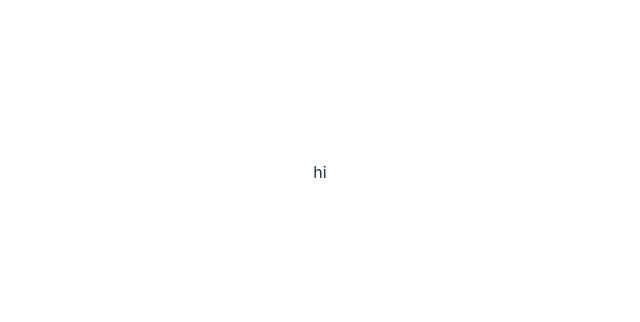
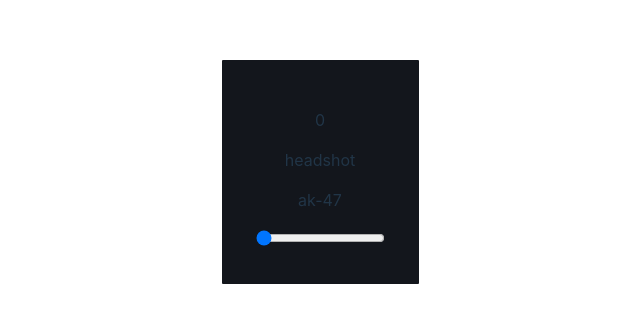
Before and after one commit to jameschenn/gaming-stats-widgets, a React (Vite) app: page / in a window 1280 px wide. Shown: the part 228-550 px from the top of the page, without its empty margins (320-960 px from the left). Built offline with nearby package versions, Linux system fonts and the light colour scheme.

Commit message:
slider working with valtio

```diff
--- a/package.json
+++ b/package.json
@@ -11,7 +11,8 @@
   },
   "dependencies": {
     "react": "^18.2.0",
-    "react-dom": "^18.2.0"
+    "react-dom": "^18.2.0",
+    "valtio": "^1.13.1"
   },
   "devDependencies": {
     "@types/react": "^18.2.56",
--- a/src/App.tsx
+++ b/src/App.tsx
@@ -1,6 +1,12 @@
-import { useState } from 'react'
-import './App.css'
+import React from 'react';
+import HeadshotSlider from './widgets/HeadshotSlider';
+import './App.css';
 
-export default function App() {
-  return 'hi'
+const App: React.FC = () => {
+
+  return (
+    <HeadshotSlider />
+    )
 }
+
+export default App;
--- /dev/null
+++ b/src/components/Card.tsx
@@ -0,0 +1,18 @@
+import React from 'react';
+import './styles/Card.css';
+
+interface CardProps {
+    children: React.ReactNode;
+}
+
+const Card: React.FC<CardProps> = ({children}) => {
+
+    return (
+        <div>
+            {children}
+        </div>
+    )
+}
+
+
+export default Card;
--- /dev/null
+++ b/src/components/Slider.tsx
@@ -0,0 +1,29 @@
+import React from 'react';
+import { useSnapshot } from 'valtio';
+import { setSliderPercentage } from '../store';
+
+interface SliderProps {
+    value: { percentage: number };
+}
+
+const Slider: React.FC<SliderProps> = ({ value }) => {
+
+    const snap = useSnapshot(value);
+
+    const handleChange = (e: React.ChangeEvent<HTMLInputElement>) => {
+        setSliderPercentage(parseInt(e.target.value));
+    }
+
+    console.log(snap.percentage)
+    return (
+        <input
+            type='range'
+            min='0'
+            max='100'
+            value={snap.percentage}
+            onChange={handleChange}
+        />
+    );
+}
+
+export default Slider;
--- /dev/null
+++ b/src/components/styles/Card.css
@@ -0,0 +1,5 @@
+div {
+    background-color: #13161c;
+    /* border: solid 1px #1d2128; */
+    border-radius: 1px;
+}
--- a/src/store.ts
+++ b/src/store.ts
@@ -0,0 +1,12 @@
+import { proxy } from 'valtio';
+
+const store = proxy({
+    percentage: parseInt(localStorage.getItem('percentage') || '0') || 0, // If NaN set it to default 0
+});
+
+export const setSliderPercentage = (value: number) => {
+    store.percentage = value;
+    localStorage.setItem('percentage', value.toString());
+}
+
+export default store;
--- /dev/null
+++ b/src/widgets/HeadshotSlider.tsx
@@ -0,0 +1,25 @@
+import React from 'react';
+import { useSnapshot } from 'valtio';
+import Card from '../components/Card';
+import Slider from '../components/Slider';
+import store from '../store';
+
+const HeadshotSlider: React.FC = () => {
+
+    const snap = useSnapshot(store);
+
+    return (
+        <Card>
+            <div>
+                <p>{snap.percentage}</p>
+                <p>headshot</p>
+            </div>
+            <div>
+                <p>ak-47</p>
+            </div>
+            <Slider value={store} />
+        </Card>
+    );
+}
+
+export default HeadshotSlider;
```
Also changed, not shown: src/components/BarGauge.tsx (added), src/components/CircleGauge.tsx (added), src/components/Text.tsx (added), src/widgets/HeadshotBar.tsx (added), src/widgets/HeadshotStats.tsx (added), 1 other file (tests, documents, lock files or other folders).
